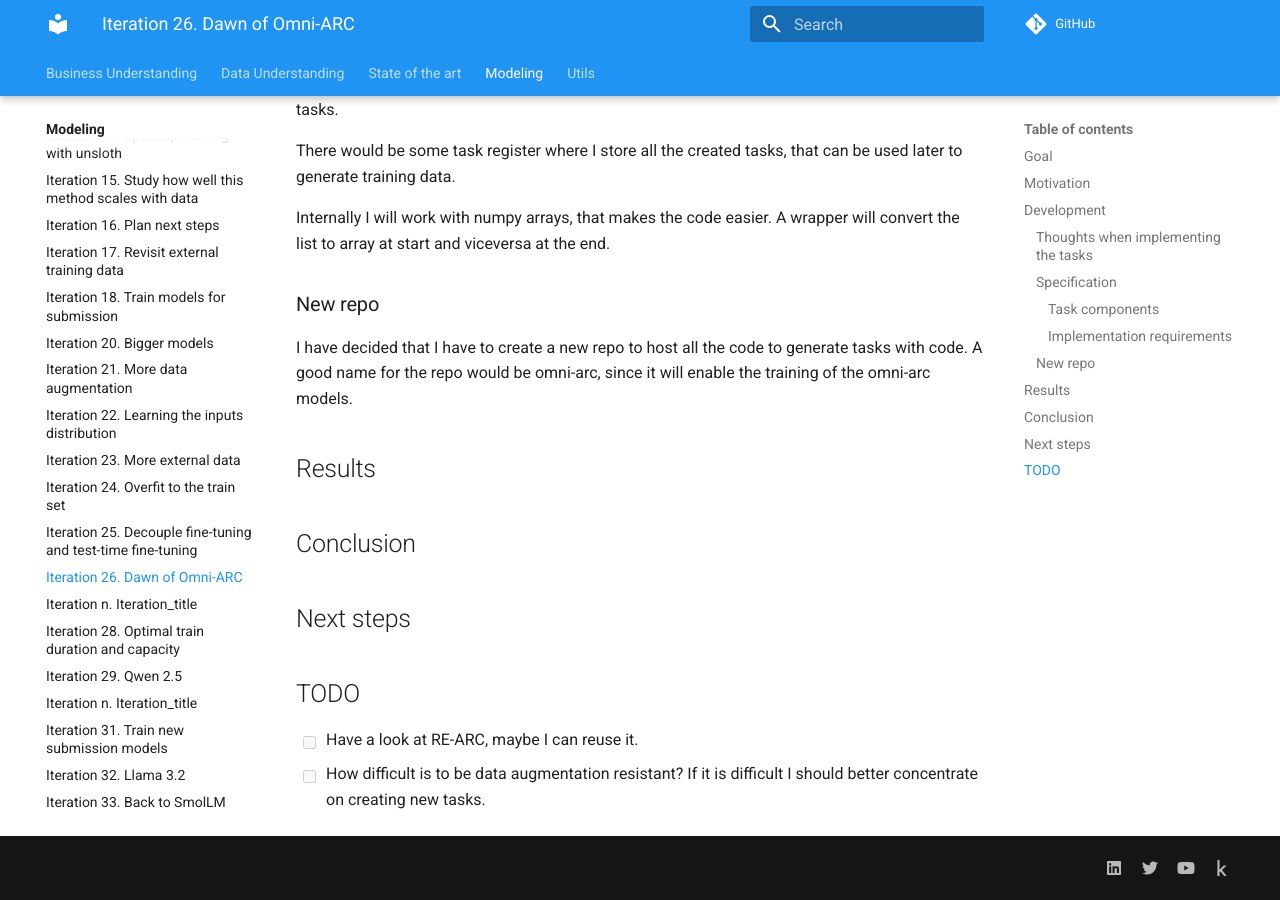
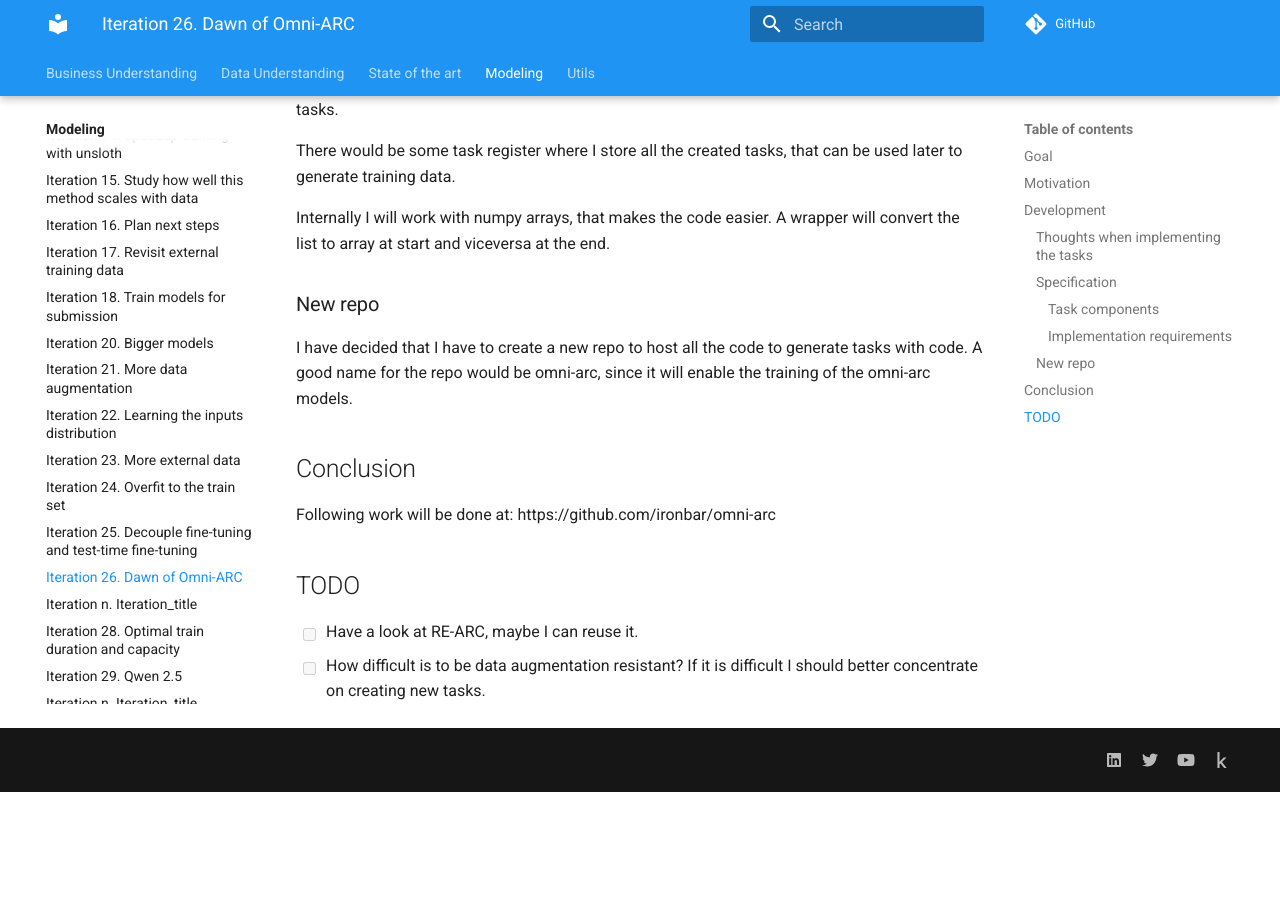
Before and after one commit to zhengjunyao-work/arc24, an MkDocs documentation site: the page built from docs/modeling/Iteration_26_dawn_of_omni_arc.md, in a window 1280 px wide and 900 px high, scrolled down 2646 px. Built offline with MkDocs 1.6.1 and Material for MkDocs 9.7.7, drawn with Linux system fonts in a browser that asks for light colours; comment, search, counter and statistics services are not loaded; after the commit the page ends 3438 px from its top, so only the background shows below that.

Commit message:
closing iteration 26

```diff
--- a/docs/modeling/Iteration_26_dawn_of_omni_arc.md
+++ b/docs/modeling/Iteration_26_dawn_of_omni_arc.md
@@ -98,11 +98,9 @@ to array at start and viceversa at the end.
 I have decided that I have to create a new repo to host all the code to generate tasks with code. A
 good name for the repo would be omni-arc, since it will enable the training of the omni-arc models.
 
-## Results
-
 ## Conclusion
 
-## Next steps
+Following work will be done at: https://github.com/ironbar/omni-arc
 
 ## TODO
 
```
